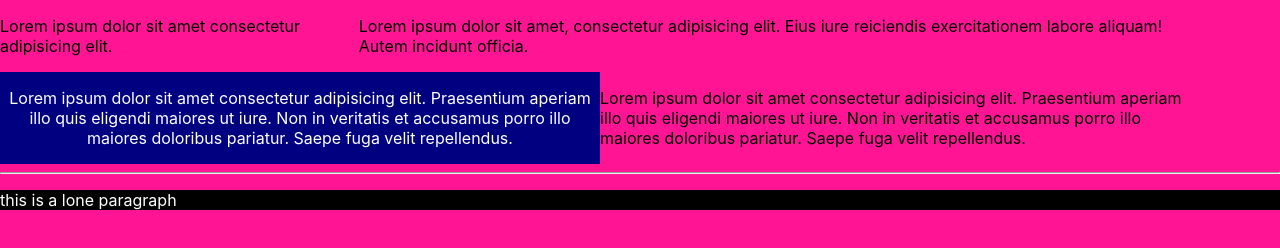
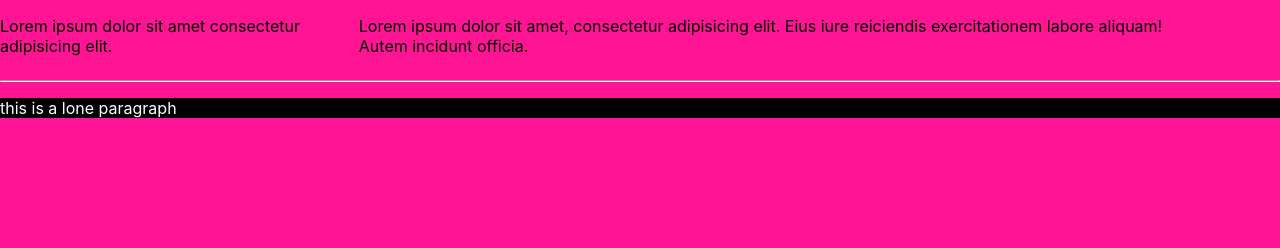
Before and after one commit to tuf75588/css-stacking-context, a website built with Parcel: page index.html in a window 1280 px wide. Built offline with nearby package versions, Linux system fonts and the light colour scheme.

Commit message:
removed some clutter

```diff
--- a/index.html
+++ b/index.html
@@ -16,23 +16,6 @@
         reiciendis exercitationem labore aliquam! Autem incidunt officia.
       </p>
     </div>
-    <div class="separate">
-      <div class="inner">
-        <p>
-          Lorem ipsum dolor sit amet consectetur adipisicing elit. Praesentium
-          aperiam illo quis eligendi maiores ut iure. Non in veritatis et
-          accusamus porro illo maiores doloribus pariatur. Saepe fuga velit
-          repellendus.
-        </p>
-      </div>
-      <p>
-        Lorem ipsum dolor sit amet consectetur adipisicing elit. Praesentium
-        aperiam illo quis eligendi maiores ut iure. Non in veritatis et
-        accusamus porro illo maiores doloribus pariatur. Saepe fuga velit
-        repellendus.
-      </p>
-    </div>
-
     <hr />
 
     <section class="outer-flex">
```
